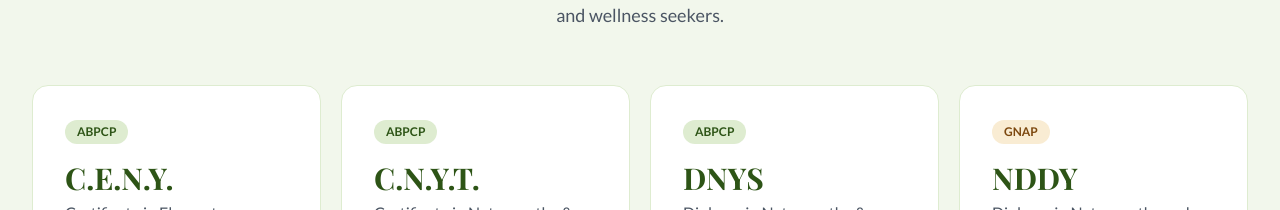
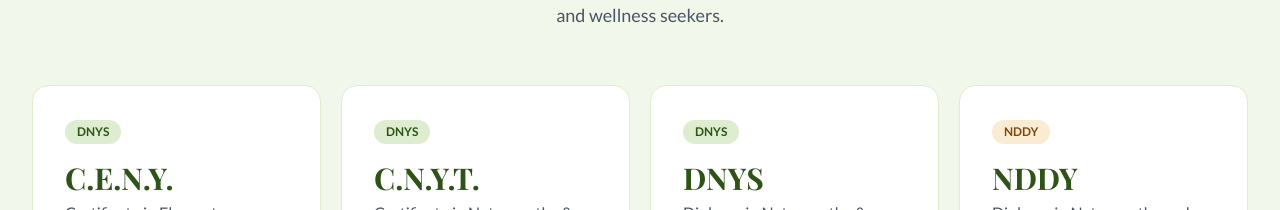
Before and after one commit to hiraashram/HNA_website, a Next.js app in the folder frontend/: page / in a window 1280 px wide. Shown: the part 1622-1832 px from the top of the page. Built offline with nearby package versions, Linux system fonts and the light colour scheme; a web font is replaced by a local one.

Commit message:
add logo as favicon and og image

```diff
--- a/frontend/app/layout.tsx
+++ b/frontend/app/layout.tsx
@@ -9,10 +9,15 @@ export const metadata: Metadata = {
   title: 'Hira Nisargopchar Ashram | Naturopathy & Yoga',
   description: 'Hira National Academy (HNA) – Pioneering Naturopathy & Yoga education in Ghaziabad. Affiliated with ABPCP & Gandhi National Academy of Naturopathy.',
   keywords: 'naturopathy, yoga, diploma, certificate, HNA, Ghaziabad, nature cure, DNYS, NDDY',
+  icons: {
+    icon: '/logo.png',
+    apple: '/logo.png',
+  },
   openGraph: {
     title: 'Hira Nisargopchar Ashram | Naturopathy & Yoga',
     description: 'Learn natural healing. Live naturally.',
     type: 'website',
+    images: ['/logo.png'],
   },
 }
 
--- a/frontend/app/page.tsx
+++ b/frontend/app/page.tsx
@@ -32,10 +32,10 @@ const features = [
 ]
 
 const courseHighlights = [
-  { name: 'C.E.N.Y.', full: 'Certificate in Elementary Naturopathy & Yoga', duration: '6 Months', affil: 'ABPCP' },
-  { name: 'C.N.Y.T.', full: 'Certificate in Naturopathy & Yoga Technique',   duration: '1 Year',   affil: 'ABPCP' },
-  { name: 'DNYS',     full: 'Diploma in Naturopathy & Yogic Science',          duration: '3.5 Years', affil: 'ABPCP' },
-  { name: 'NDDY',     full: 'Diploma in Naturopathy and Yoga',                 duration: '3 Years',  affil: 'GNAP'  },
+  { name: 'C.E.N.Y.', full: 'Certificate in Elementary Naturopathy & Yoga', duration: '6 Months', affil: 'DNYS' },
+  { name: 'C.N.Y.T.', full: 'Certificate in Naturopathy & Yoga Technique',   duration: '1 Year',   affil: 'DNYS' },
+  { name: 'DNYS',     full: 'Diploma in Naturopathy & Yogic Science',          duration: '3.5 Years', affil: 'DNYS' },
+  { name: 'NDDY',     full: 'Diploma in Naturopathy and Yoga',                 duration: '3 Years',  affil: 'NDDY'  },
 ]
 
 export default function HomePage() {
@@ -196,7 +196,7 @@ export default function HomePage() {
                 className="bg-white rounded-2xl p-8  border border-forest-100 card-lift group"
               >
                 <div className={`inline-flex items-center gap-1.5 text-xs font-semibold px-3 py-1 rounded-full mb-4 ${
-                  c.affil === 'ABPCP' ? 'bg-forest-100 text-forest-700' : 'bg-amber-100 text-amber-700'
+                  c.affil === 'DNYS' ? 'bg-forest-100 text-forest-700' : 'bg-amber-100 text-amber-700'
                 }`}>
                   {c.affil}
                 </div>
@@ -258,13 +258,13 @@ export default function HomePage() {
             {[
               {
                 name: 'Akhil Bharti Prakritik Chikitsa Parishad',
-                abbr: 'ABPCP',
+                abbr: 'DNYS',
                 desc: 'National body for Naturopathy education offering C.E.N.Y., C.N.Y.T. and DNYS programmes.',
                 icon: '🍃',
               },
               {
                 name: 'Gandhi National Academy of Naturopathy',
-                abbr: 'GNAP',
+                abbr: 'NDDY',
                 desc: 'Academy inspired by Gandhian principles of nature cure, offering Chikitsa Sahayak and NDDY programmes.',
                 icon: '🕊️',
               },
```
